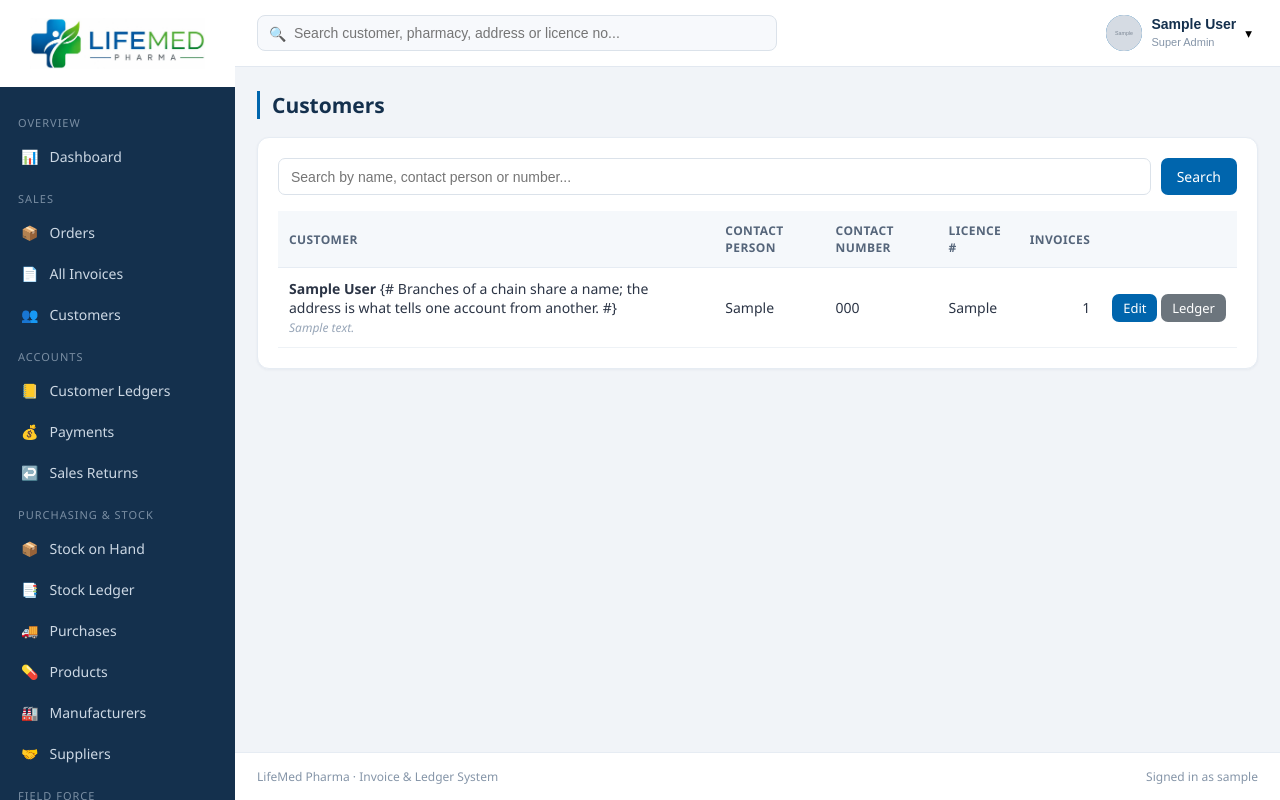
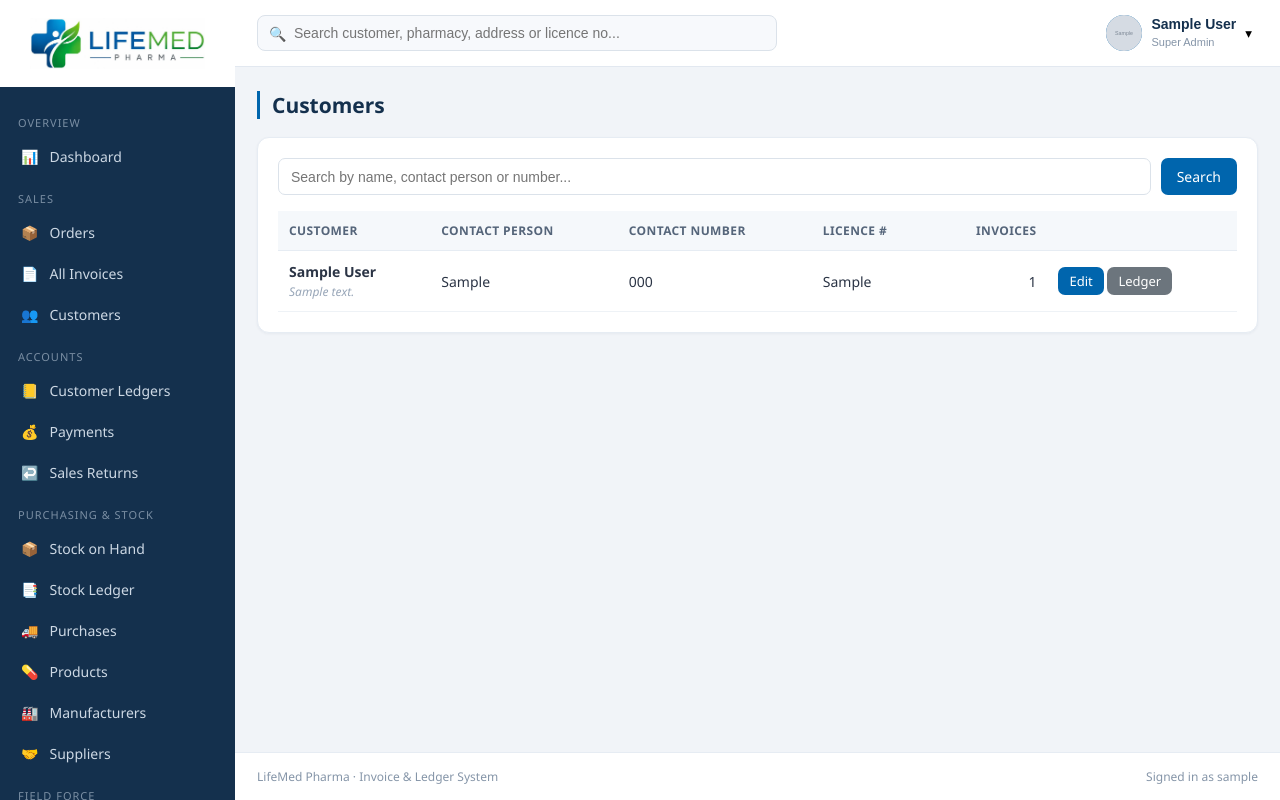
Before and after one commit to haiderali511996/lifemed_invoice, a Django app: page /customers/ in a window 1280 px wide. Run offline with Django 4.2, Linux system fonts and the light colour scheme; a user stored in the database is signed in; tables that the repository leaves empty hold one stand-in row (values such as "Sample post"); grey boxes marked "Sample" are stand-in pictures; some libraries are stand-ins or nearby versions.

Commit message:
Fix a template comment leaking into the customer picker
{# #} is Django's single-line comment tag - it cannot span multiple lines.
The two comments explaining why the address shows next to each customer's
name broke across lines, so Django's tokenizer never recognised them as
comments and printed them as literal text in front of every option and
every row of the customer list.

Collapsed both onto one line each, which is what the tag actually supports.

```diff
--- a/invoices/templates/invoices/customers.html
+++ b/invoices/templates/invoices/customers.html
@@ -48,8 +48,7 @@
         <tr>
           <td>
             <strong>{{ customer.name }}</strong>
-            {# Branches of a chain share a name; the address is what tells
-               one account from another. #}
+            {# Branches of a chain share a name; the address tells them apart. #}
             {% if customer.address %}
             <br /><span class="muted" style="font-size: 12px">{{ customer.address|truncatechars:60 }}</span>
             {% endif %}
--- a/invoices/templates/invoices/index.html
+++ b/invoices/templates/invoices/index.html
@@ -72,8 +72,7 @@
           data-address="{{ c.address|default_if_none:'' }}"
           data-license="{{ c.license_no|default_if_none:'' }}"
         >
-          {# Two branches of a chain carry the same name, so the address is
-             what the operator picks between. #}
+          {# Two branches of a chain carry the same name; the address is what the operator picks between. #}
           {{ c.name }}{% if c.address %} · {{ c.address|truncatechars:45 }}{% endif %}
         </option>
         {% endfor %}
```
